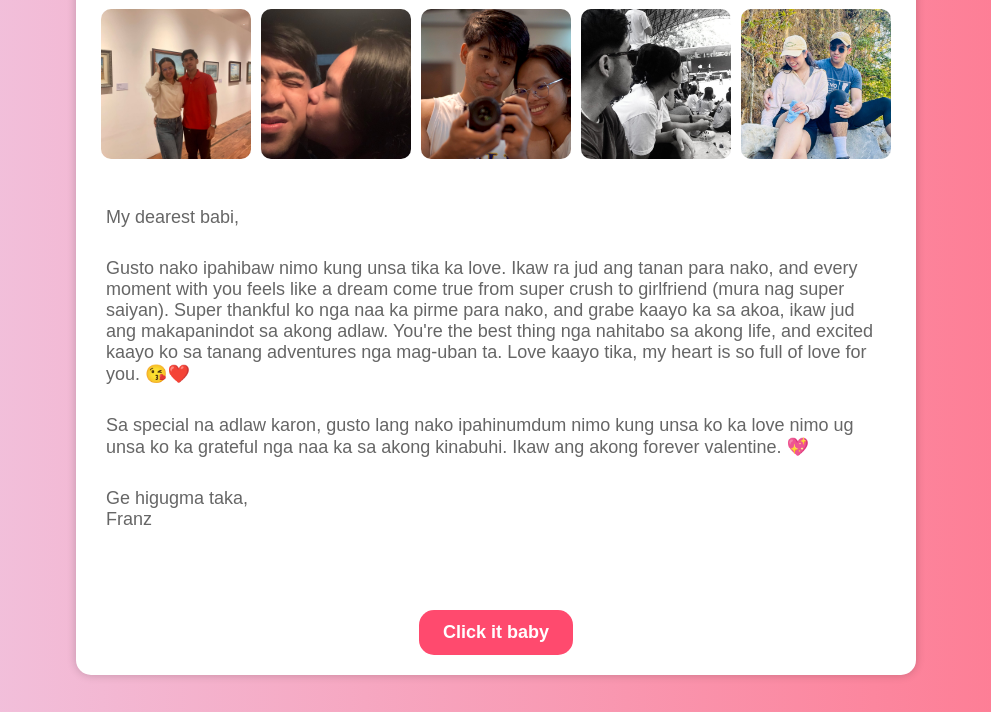
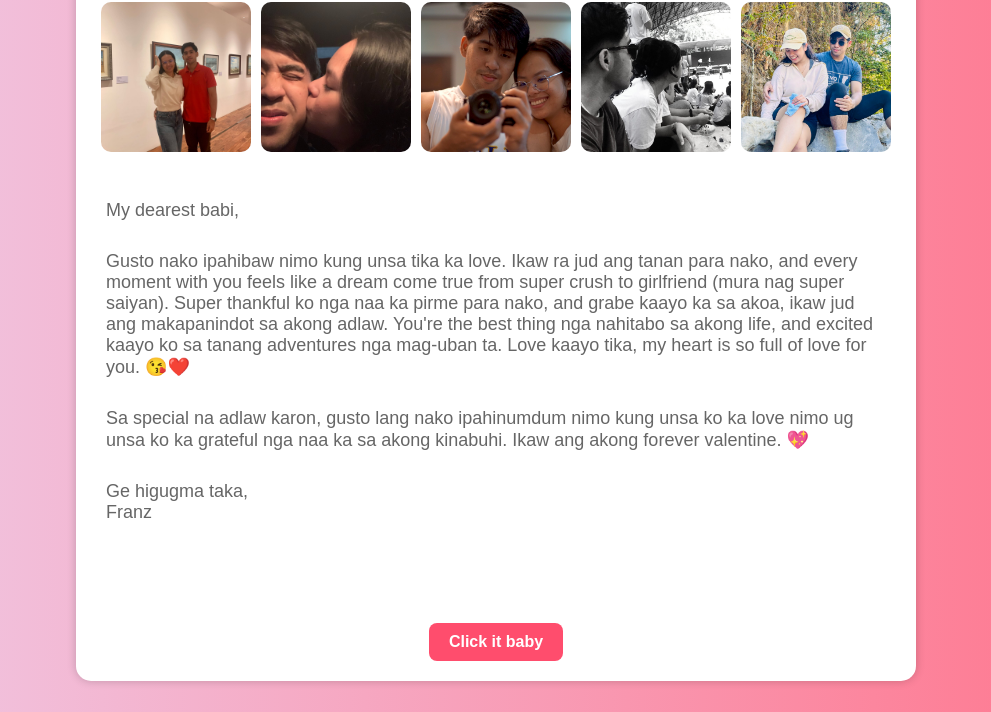
Before and after one commit to FranzGhericAller/ForYou, a plain HTML site: page valentine_message.html in a window 1280 px wide. Shown: the part 128-840 px from the top of the page, without its empty margins (144-1135 px from the left). Drawn offline with Linux system fonts and the light colour scheme.

Commit message:
Update style.css

```diff
--- a/style.css
+++ b/style.css
@@ -386,3 +386,22 @@ body {
             text-align: left;
             padding: 10px;
         }
+  .button-container {
+    text-align: center;
+    margin-top: 20px;
+}
+
+button {
+    background-color: #ff4d6d;
+    color: white;
+    padding: 10px 20px;
+    border: none;
+    border-radius: 8px;
+    font-size: 16px;
+    cursor: pointer;
+    transition: 0.3s;
+}
+
+button:hover {
+    background-color: #e63950;
+}
```
